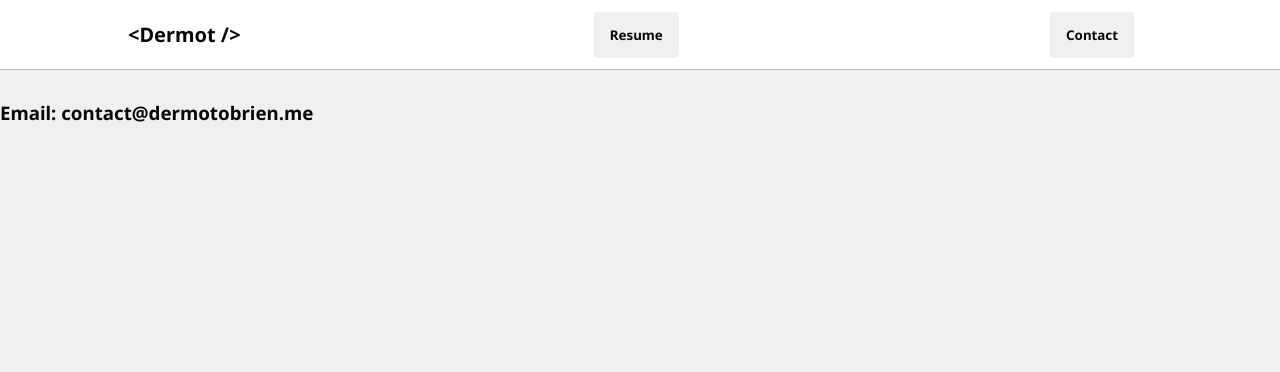
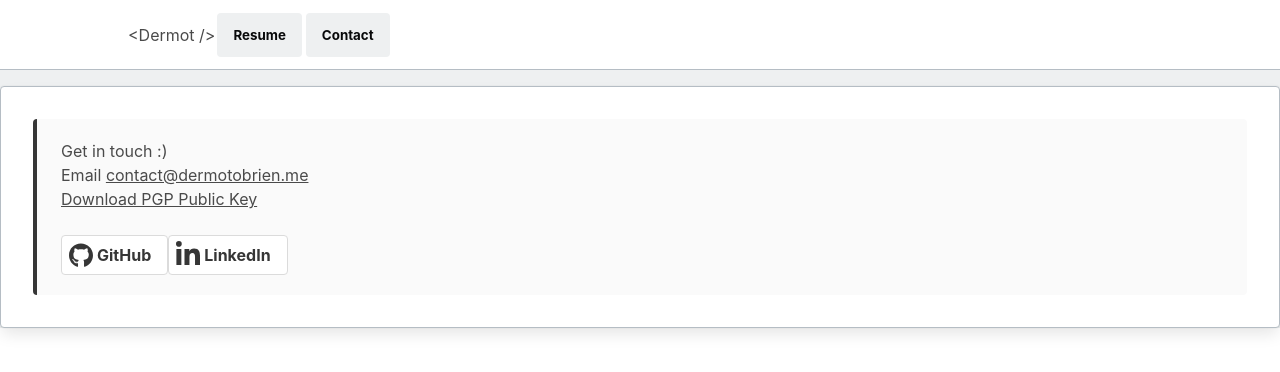
Before and after one commit to mangledbottles/website, a Next.js app: page /contact in a window 1280 px wide. Shown: the top 372 px of the page. Built offline with nearby package versions, Linux system fonts and the light colour scheme.

Commit message:
Import Contact component into Index and /contact

```diff
--- a/pages/contact.tsx
+++ b/pages/contact.tsx
@@ -1,4 +1,6 @@
 import Head from 'next/head'
+import Contact from '../components/Contact'
+import 'bulma/css/bulma.min.css';
 
 export default function Home() {
     return (
@@ -9,7 +11,7 @@ export default function Home() {
                 <link rel="icon" href="/favicon.ico" />
             </Head>
 
-            <h3>Email: contact@dermotobrien.me</h3>
+            <Contact />
         </div>
     )
 }
```
Also changed, not shown: pages/index.tsx (+4 -3 lines).
